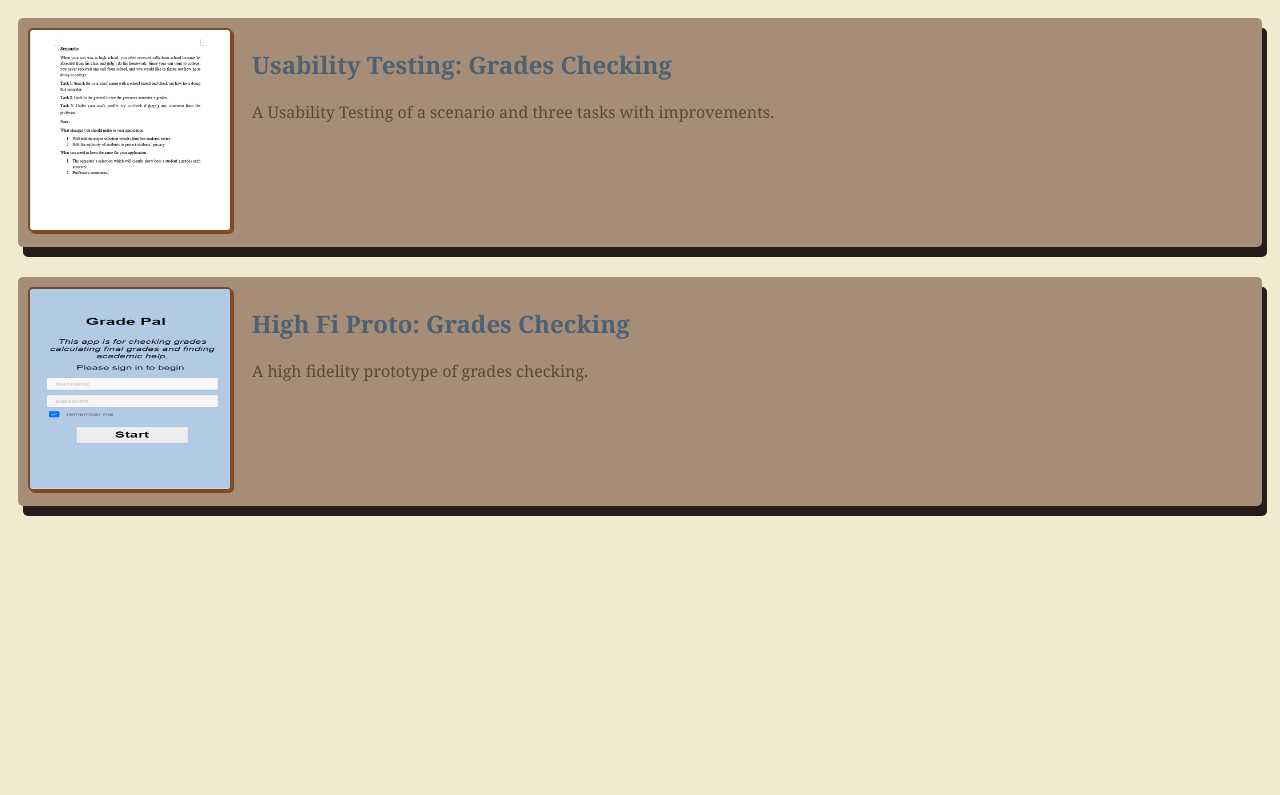
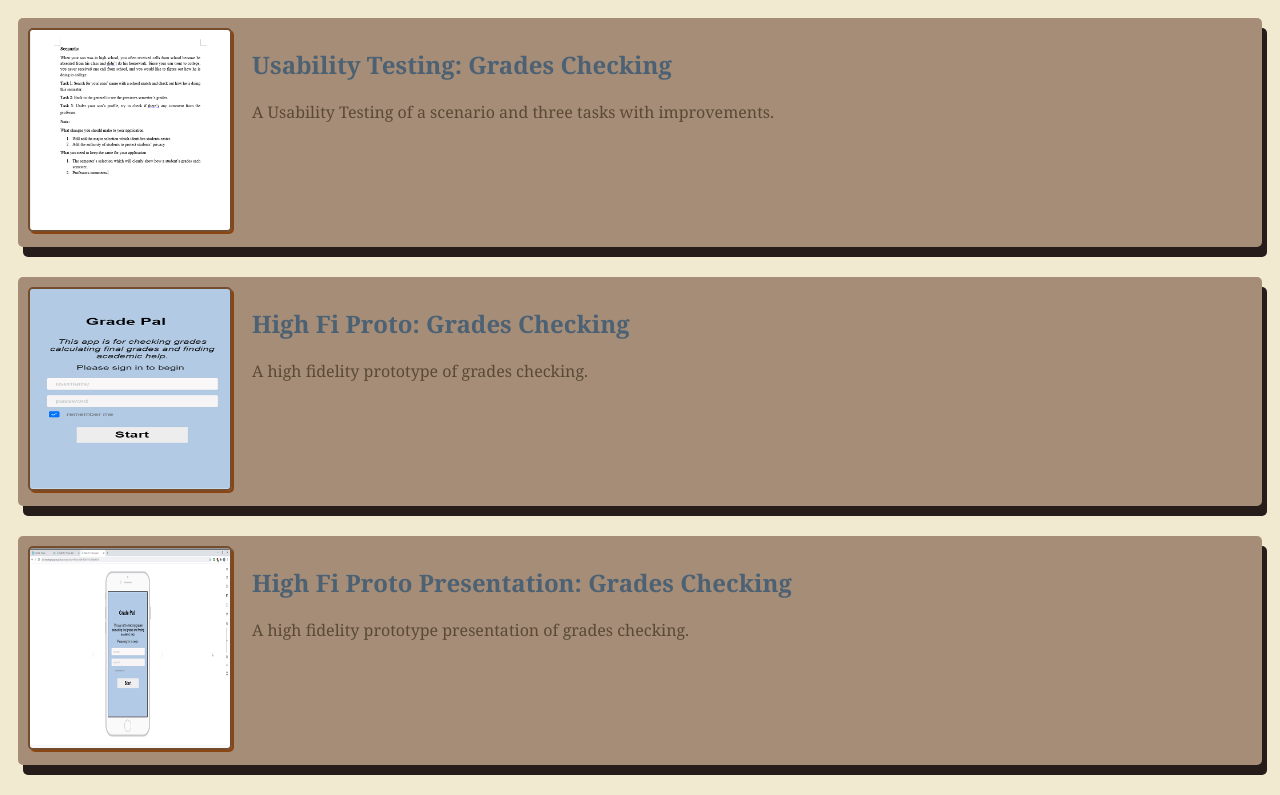
Before and after one commit to yiqian-sun/yiqian-sun.github.io, a plain HTML site: page index.html in a window 1280 px wide. Shown: the part 1881-2676 px from the top of the page. Before the commit the page ends 2417 px from the top, so only its background shows below. Drawn offline with Linux system fonts and the light colour scheme.

Commit message:
Final Presentation

```diff
--- a/index.html
+++ b/index.html
@@ -104,5 +104,16 @@
                     </p>
                 </section>
             </section>
+
+             <!-- High Fi Proto Assignment -->
+             <section class="assignment">
+                <a href="https://www.youtube.com/watch?v=GW6nemOIhV8&feature=emb_logo&ab_channel=TimothySutton"><img src = "screenshot/Hifi.png"></a>
+                <section class ="ass-details">
+                    <a href="https://www.youtube.com/watch?v=GW6nemOIhV8&feature=emb_logo&ab_channel=TimothySutton"><h2>High Fi Proto Presentation: Grades Checking</h2></a>
+                    <p>
+                        A high fidelity prototype presentation of grades checking.
+                    </p>
+                </section>
+            </section>
     </body>
 </html>
```
Also changed, not shown: screenshot/Hifi.png (added).
